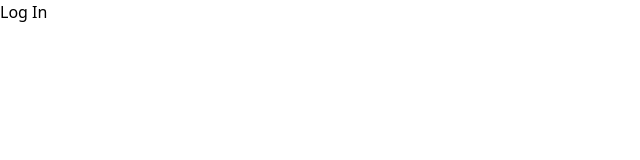
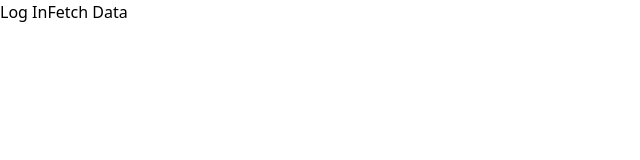
Before and after one commit to Floriian/recipesharing, a React (Vite) app in the folder apps/web/: page / in a window 1280 px wide. Shown: the top 160 px of the page, without its empty margins (0-640 px from the left). Built offline with nearby package versions, Linux system fonts and the light colour scheme.

Commit message:
retrive token from auth0 and send to api.

```diff
--- a/apps/web/src/App.tsx
+++ b/apps/web/src/App.tsx
@@ -1,7 +1,26 @@
-import React from "react";
+import React, { useEffect } from "react";
 import { useAuth0 } from "@auth0/auth0-react";
 export default function App() {
-  const { loginWithRedirect, user, isAuthenticated } = useAuth0();
+  const { loginWithRedirect, user, isAuthenticated, getAccessTokenSilently } =
+    useAuth0();
+
+  const [recipes, setRecipes] = React.useState<unknown>();
+  const [token, setToken] = React.useState<string>();
+
+  const fetchData = async () => {
+    try {
+      const token = await getAccessTokenSilently();
+      setToken(token);
+      const _recipes = await fetch("http://localhost:3000/recipes", {
+        headers: {
+          Authorization: `Bearer ${token}`,
+        },
+      });
+      setRecipes(_recipes);
+    } catch (e) {
+      console.log(e);
+    }
+  };
 
   const login = () => loginWithRedirect();
 
@@ -9,6 +28,8 @@ export default function App() {
     <>
       {/* eslint-disable-next-line @typescript-eslint/no-misused-promises */}
       <button onClick={login}>Log In</button>
+      {/* // eslint-disable-next-line @typescript-eslint/no-misused-promises */}
+      <button onClick={fetchData}>Fetch Data</button>
       {isAuthenticated && <h2>{user?.name}</h2>}
     </>
   );
--- a/apps/web/src/main.tsx
+++ b/apps/web/src/main.tsx
@@ -9,8 +9,10 @@ ReactDOM.createRoot(document.getElementById("root")!).render(
     <Auth0Provider
       domain="dev-amyd6zt5.us.auth0.com"
       clientId="QN9QiCytg0wS9N434R7OrWg4JHFc6oNk"
+      issuer="https://dev-amyd6zt5.us.auth0.com/"
       authorizationParams={{
         redirect_uri: window.location.origin,
+        audience: "recipesharing_api",
       }}
     >
       <App />
```
